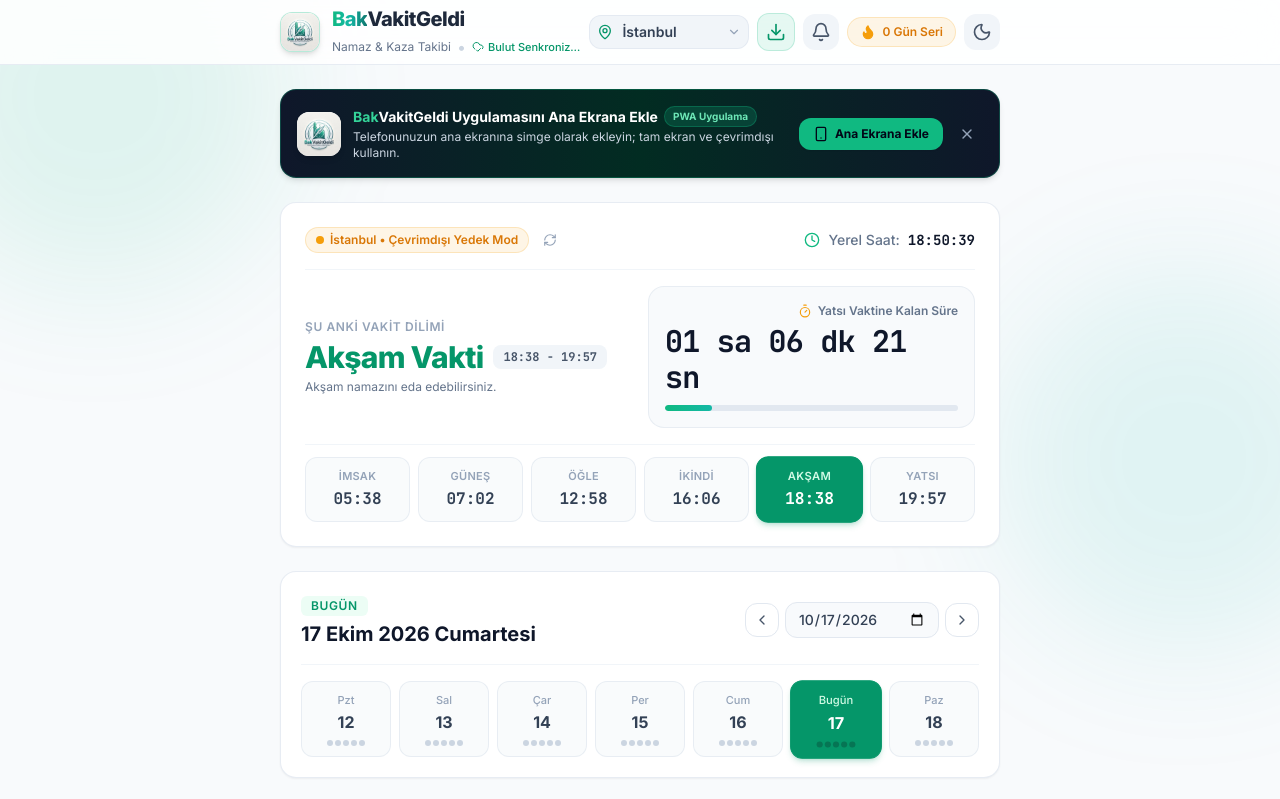
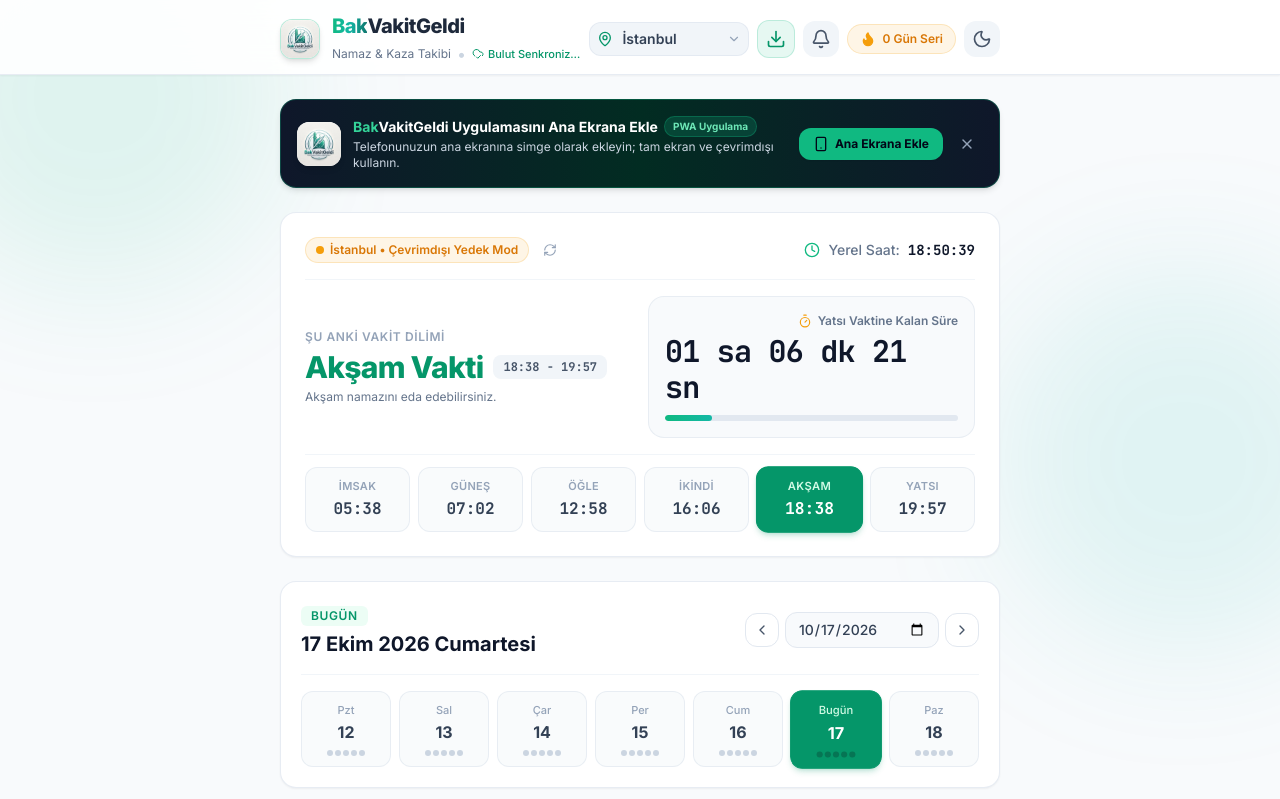
Before and after one commit to 1kurgulai-jpg/namaz-takip, a plain HTML site: page index.html in a window 1280 px wide. Shown: the top 799 px of the page. Drawn offline with nearby package versions, Linux system fonts and the light colour scheme; no server answers.

Commit message:
Add files via upload

```diff
--- a/app.js
+++ b/app.js
@@ -1858,7 +1858,7 @@ function initPWA() {
         });
 
         navigator.serviceWorker
-            .register('./sw.js?v=7', { updateViaCache: 'none' })
+            .register('./sw.js?v=8', { updateViaCache: 'none' })
             .then((reg) => {
                 // Uygulama her açıldığında Vercel'deki son sürümü anında denetle
                 reg.update().catch(() => null);
--- a/index.html
+++ b/index.html
@@ -1,16 +1,17 @@
 <!DOCTYPE html>
-<html lang="tr" class="scroll-smooth overflow-x-hidden">
+<html lang="tr" class="scroll-smooth">
 <head>
     <meta charset="UTF-8">
     <meta name="viewport" content="width=device-width, initial-scale=1.0, maximum-scale=5.0, viewport-fit=cover">
     <title>BakVakitGeldi — Namaz, Vakit, Kıble & Kaza Takip Uygulaması</title>
     <!-- PWA & Mobil Uygulama Meta Etiketleri -->
-    <meta name="theme-color" content="#059669">
+    <meta name="theme-color" content="#ffffff" media="(prefers-color-scheme: light)">
+    <meta name="theme-color" content="#0f172a" media="(prefers-color-scheme: dark)">
     <meta name="apple-mobile-web-app-capable" content="yes">
-    <meta name="apple-mobile-web-app-status-bar-style" content="black-translucent">
+    <meta name="apple-mobile-web-app-status-bar-style" content="default">
     <meta name="apple-mobile-web-app-title" content="BakVakitGeldi">
     <meta name="mobile-web-app-capable" content="yes">
-    <link rel="manifest" href="manifest.json?v=7">
+    <link rel="manifest" href="manifest.json?v=8">
     <link rel="icon" type="image/png" href="logo.png?v=2">
     <link rel="shortcut icon" type="image/png" href="logo.png?v=2">
     <link rel="apple-touch-icon" href="logo.png?v=2">
@@ -54,9 +55,9 @@
     <!-- Canvas Confetti (Quiz 5/5 Kutlaması İçin) -->
     <script src="https://cdn.jsdelivr.net/npm/canvas-confetti@1.9.3/dist/confetti.browser.min.js" defer></script>
     <!-- Custom CSS -->
-    <link rel="stylesheet" href="style.css?v=7">
+    <link rel="stylesheet" href="style.css?v=8">
 </head>
-<body class="bg-slate-50 text-slate-800 dark:bg-slate-950 dark:text-slate-100 min-h-screen w-full max-w-full overflow-x-hidden transition-colors duration-300 selection:bg-emerald-500 selection:text-white">
+<body class="bg-slate-50 text-slate-800 dark:bg-slate-950 dark:text-slate-100 min-h-[100svh] w-full max-w-full transition-colors duration-300 selection:bg-emerald-500 selection:text-white">
 
     <!-- Arka Plan Dekoratif Işıklar -->
     <div class="fixed inset-0 overflow-hidden pointer-events-none -z-10">
@@ -64,17 +65,17 @@
         <div class="absolute top-1/3 -right-24 w-72 sm:w-96 h-72 sm:h-96 bg-teal-500/10 dark:bg-teal-500/5 rounded-full blur-3xl"></div>
     </div>
 
-    <!-- Bildirim / Uyarı Toast Alanı (Mobil Taşma Korumalı) -->
-    <div id="toastContainer" class="fixed bottom-4 inset-x-3 sm:left-auto sm:right-5 z-50 flex flex-col gap-2 sm:w-full sm:max-w-sm pointer-events-none"></div>
+    <!-- Bildirim / Uyarı Toast Alanı (Mobil & Safe-Area Korumalı) -->
+    <div id="toastContainer" class="app-toast-container fixed inset-x-3 sm:left-auto sm:right-5 z-50 flex flex-col gap-2 sm:w-full sm:max-w-sm pointer-events-none"></div>
 
-    <!-- Üst Bar (Header) -->
-    <header class="sticky top-0 z-30 w-full max-w-full overflow-hidden backdrop-blur-xl bg-white/85 dark:bg-slate-900/85 border-b border-slate-200/80 dark:border-slate-800/80">
-        <div class="max-w-3xl w-full mx-auto px-3 sm:px-6 py-2.5 sm:py-0 sm:h-16 flex items-center justify-between gap-1.5 sm:gap-2">
+    <!-- Üst Bar (Header — iPhone Çentik / Dynamic Island Safe Area Korumalı) -->
+    <header class="app-header backdrop-blur-xl bg-white/90 dark:bg-slate-900/90 border-b border-slate-200/80 dark:border-slate-800/80 shadow-sm">
+        <div class="max-w-3xl w-full mx-auto px-3 sm:px-6 min-h-[56px] sm:min-h-[64px] py-2 flex items-center justify-between gap-1.5 sm:gap-2">
             <!-- Logo & Başlık -->
             <div class="flex items-center gap-2 sm:gap-3 min-w-0">
                 <img src="logo.png?v=2" alt="BakVakitGeldi Logo" class="w-9 h-9 sm:w-10 sm:h-10 rounded-xl object-cover shadow-md border border-emerald-500/30 bg-white shrink-0" />
                 <div class="min-w-0">
-                    <h1 class="font-extrabold text-base sm:text-xl tracking-tight leading-none truncate">
+                    <h1 class="font-extrabold text-base sm:text-xl tracking-tight leading-tight truncate">
                         <span class="bg-gradient-to-r from-emerald-500 via-teal-500 to-teal-700 dark:from-emerald-400 dark:via-teal-300 dark:to-emerald-500 bg-clip-text text-transparent">Bak</span><span class="text-slate-800 dark:text-white">VakitGeldi</span>
                     </h1>
                     <div class="flex items-center gap-1.5 mt-0.5 truncate">
@@ -132,7 +133,7 @@
     </header>
 
     <!-- Ana İçerik -->
-    <main class="w-full max-w-3xl mx-auto px-3 sm:px-6 py-4 sm:py-6 space-y-4 sm:space-y-6 pb-16 overflow-x-hidden">
+    <main class="app-main py-4 sm:py-6 space-y-4 sm:space-y-6 pb-16 overflow-x-hidden">
 
         <!-- PWA (Ana Ekrana Ekleme) Bildirim Çubuğu -->
         <section id="pwaInstallBanner" class="w-full overflow-hidden bg-gradient-to-r from-slate-900 via-emerald-950 to-slate-900 dark:from-slate-900 dark:via-emerald-950/90 dark:to-slate-900 text-white rounded-2xl p-3.5 sm:p-4 shadow-md border border-emerald-500/30 flex flex-col sm:flex-row sm:items-center justify-between gap-3">
@@ -881,7 +882,7 @@
     </main>
 
     <!-- Alt Bilgi -->
-    <footer class="w-full max-w-full overflow-hidden text-center py-6 px-4 text-xs text-slate-400 dark:text-slate-600 border-t border-slate-200/50 dark:border-slate-900 space-y-1">
+    <footer class="app-footer overflow-hidden text-center pt-6 text-xs text-slate-400 dark:text-slate-600 border-t border-slate-200/50 dark:border-slate-900 space-y-1">
         <div>
             <span class="font-bold"><span class="text-emerald-600 dark:text-emerald-400">Bak</span><span class="text-slate-700 dark:text-slate-300">VakitGeldi</span></span> • 81 İl Diyanet Namaz Vakitleri • Kıble Pusulası • Ezan Bildirimleri
         </div>
@@ -891,6 +892,6 @@
     </footer>
 
     <!-- Uygulama Scripti -->
-    <script src="app.js?v=7"></script>
+    <script src="app.js?v=8"></script>
 </body>
 </html>
--- a/style.css
+++ b/style.css
@@ -1,29 +1,99 @@
-/* Mobil Yatay Taşma (Overflow-X) Kesin Engelleme ve Responsive Temel Ayarlar */
+/* ==========================================================================
+   BakVakitGeldi — Mobil, iPhone (Çentik / Dynamic Island Safe-Area) &
+   Dinamik Viewport (svh / dvh) Tam Uyumluluk Stilleri
+   ========================================================================== */
+
+:root {
+    --safe-top: env(safe-area-inset-top, 0px);
+    --safe-bottom: env(safe-area-inset-bottom, 0px);
+    --safe-left: env(safe-area-inset-left, 0px);
+    --safe-right: env(safe-area-inset-right, 0px);
+}
+
 *,
 *::before,
 *::after {
     box-sizing: border-box;
 }
 
-html,
-body {
+html {
     width: 100%;
-    max-width: 100vw;
-    overflow-x: hidden !important;
-    position: relative;
-    overscroll-behavior-x: none;
+    max-width: 100%;
+    overflow-x: clip;
     -webkit-text-size-adjust: 100%;
+    scroll-behavior: smooth;
 }
 
 body {
+    width: 100%;
+    max-width: 100%;
+    min-height: 100vh;
+    min-height: 100svh;
+    min-height: 100dvh;
+    margin: 0;
+    padding: 0;
+    overflow-x: hidden;
+    overflow-x: clip;
+    overscroll-behavior-x: none;
     touch-action: pan-y;
+    -webkit-font-smoothing: antialiased;
 }
 
+/* iPhone Çentik / Dynamic Island / Durum Çubuğu Güvenli Alan (Safe Area) Header Koruması */
+.app-header {
+    position: -webkit-sticky;
+    position: sticky;
+    top: 0;
+    z-index: 40;
+    width: 100%;
+    max-width: 100%;
+    padding-top: max(env(safe-area-inset-top, 0px), 4px);
+    padding-left: env(safe-area-inset-left, 0px);
+    padding-right: env(safe-area-inset-right, 0px);
+}
+
+/* PWA Standalone (Ana Ekrandan Açılış) Modunda Ekstra Üst Güvenlik Boşluğu */
+@media all and (display-mode: standalone) {
+    .app-header {
+        padding-top: max(env(safe-area-inset-top, 0px), 10px);
+    }
+}
+
+/* Ana İçerik ve Alt Bilgi Safe-Area Boşlukları */
+.app-main {
+    width: 100%;
+    max-width: 48rem; /* 768px (max-w-3xl) */
+    margin-left: auto;
+    margin-right: auto;
+    padding-left: max(0.75rem, env(safe-area-inset-left, 0px));
+    padding-right: max(0.75rem, env(safe-area-inset-right, 0px));
+}
+
+@media (min-width: 640px) {
+    .app-main {
+        padding-left: max(1.5rem, env(safe-area-inset-left, 0px));
+        padding-right: max(1.5rem, env(safe-area-inset-right, 0px));
+    }
+}
+
+.app-footer {
+    width: 100%;
+    max-width: 100%;
+    padding-bottom: calc(1.75rem + env(safe-area-inset-bottom, 0px));
+    padding-left: max(1rem, env(safe-area-inset-left, 0px));
+    padding-right: max(1rem, env(safe-area-inset-right, 0px));
+}
+
+.app-toast-container {
+    bottom: calc(1rem + env(safe-area-inset-bottom, 0px));
+}
+
+/* Tüm ana bloklarda yatay taşma kilidi */
 header,
 main,
 section,
 footer {
-    max-width: 100vw;
+    max-width: 100%;
 }
 
 /* Mobil dokunmatik hedefler ve input taşma koruması */
```
Also changed, not shown: sw.js (+4 -4 lines).
